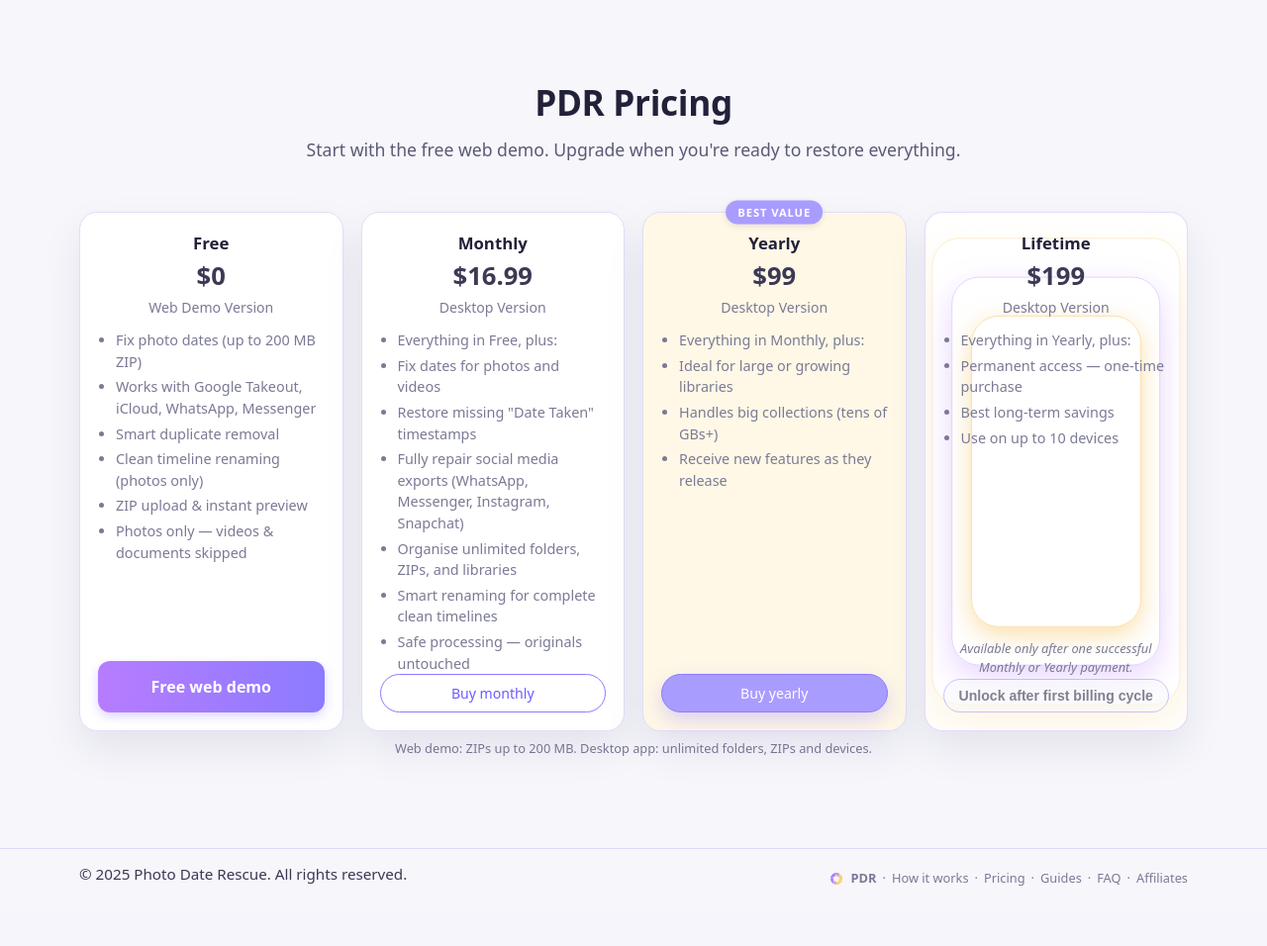
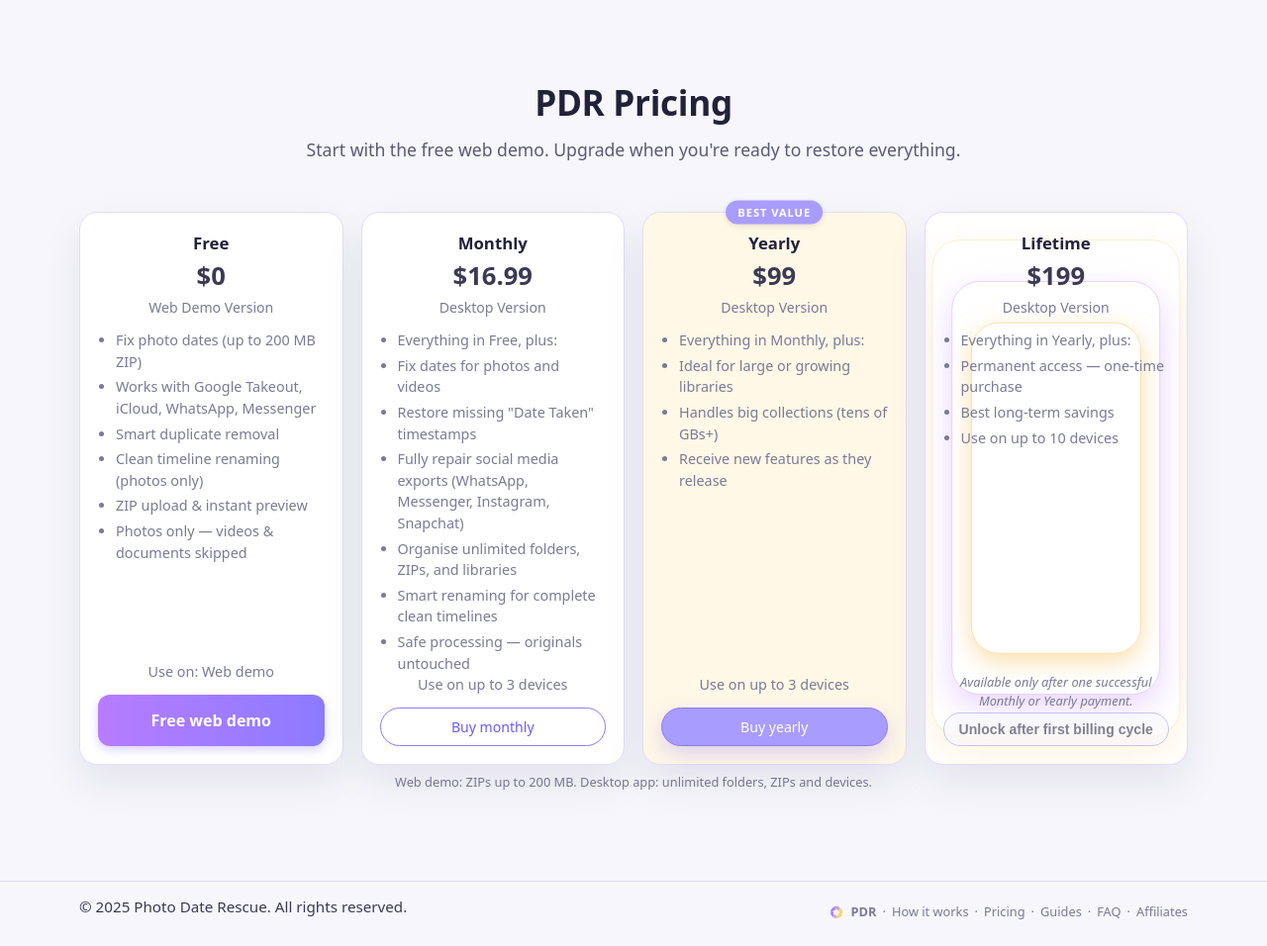
Before and after one commit to photodaterescue/pdr-webapp, a Flask app: page / in a window 1280 px wide. Shown: the part 1384-2340 px from the top of the page at 99% size. Before the commit the page ends 2279 px from the top, so only its background shows below. Run offline with Flask 3, Linux system fonts and the light colour scheme; some libraries are stand-ins or nearby versions.

Commit message:
Restored to 'fa2846c3227ceccd84a9c3e9769d388159541384'
Replit-Restored-To: fa2846c3227ceccd84a9c3e9769d388159541384

```diff
--- a/templates/index.html
+++ b/templates/index.html
@@ -324,6 +324,7 @@
           <li>ZIP upload &amp; instant preview</li>
           <li>Photos only — videos &amp; documents skipped</li>
         </ul>
+        <p class="plan-period" style="margin-top: auto; font-size: 0.9rem;">Use on: Web demo</p>
         <a
           class="btn btn-primary btn-card"
           href="https://app.photodaterescue.com"
@@ -348,6 +349,7 @@
           <li>Smart renaming for complete clean timelines</li>
           <li>Safe processing — originals untouched</li>
         </ul>
+        <p class="plan-period" style="margin-top: auto; font-size: 0.9rem;">Use on up to 3 devices</p>
         <a class="btn btn-outline btn-card lemonsqueezy-button" href="https://pdr.lemonsqueezy.com/buy/ea41d61a-40b5-4be1-9130-2a0c3ee94ebb?embed=1&enabled=1112455%2C1112460">
           Buy monthly
         </a>
@@ -365,6 +367,7 @@
           <li>Handles big collections (tens of GBs+)</li>
           <li>Receive new features as they release</li>
         </ul>
+        <p class="plan-period" style="margin-top: auto; font-size: 0.9rem;">Use on up to 3 devices</p>
         <a class="btn btn-outline btn-card lemonsqueezy-button" href="https://pdr.lemonsqueezy.com/buy/c6ede893-fa25-4d63-95cf-17d099dfe3f0?embed=1&enabled=1112455%2C1112460">
           Buy yearly
         </a>
```
Also changed, not shown: 1 other file.
